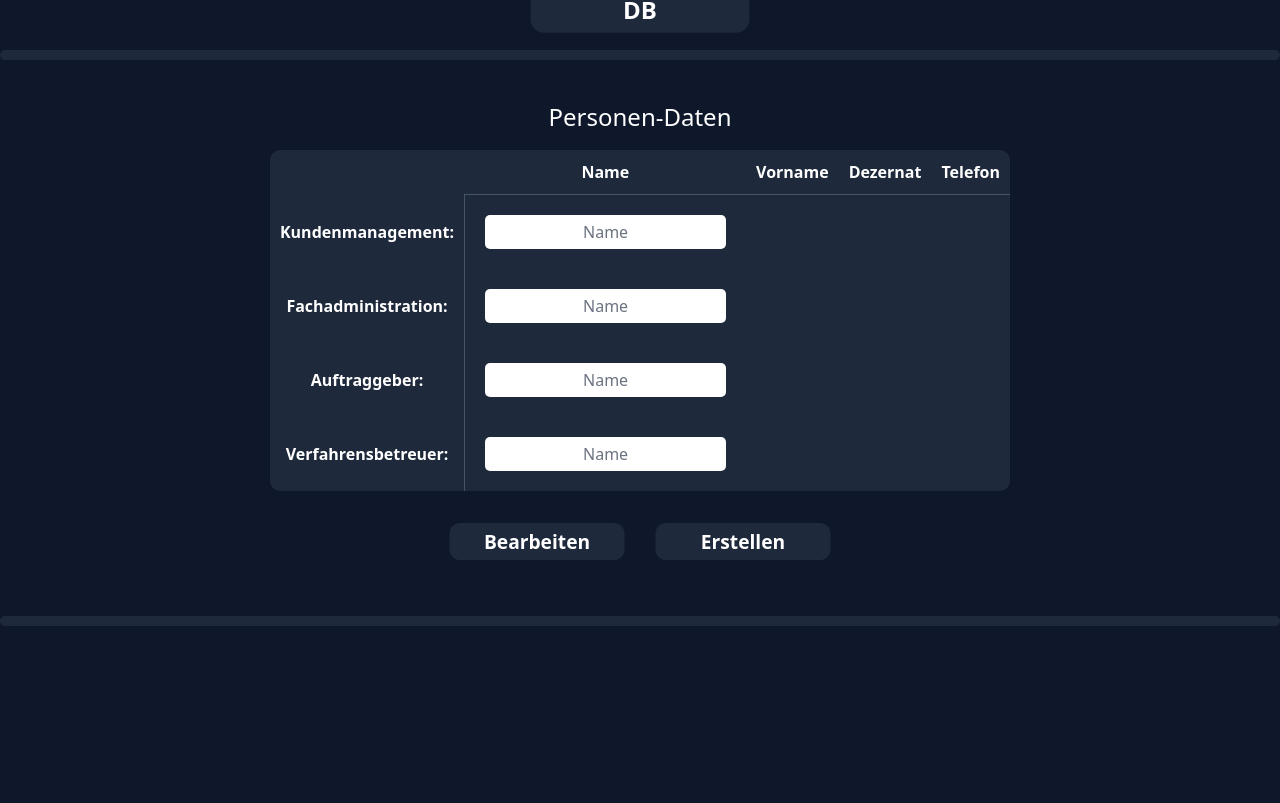
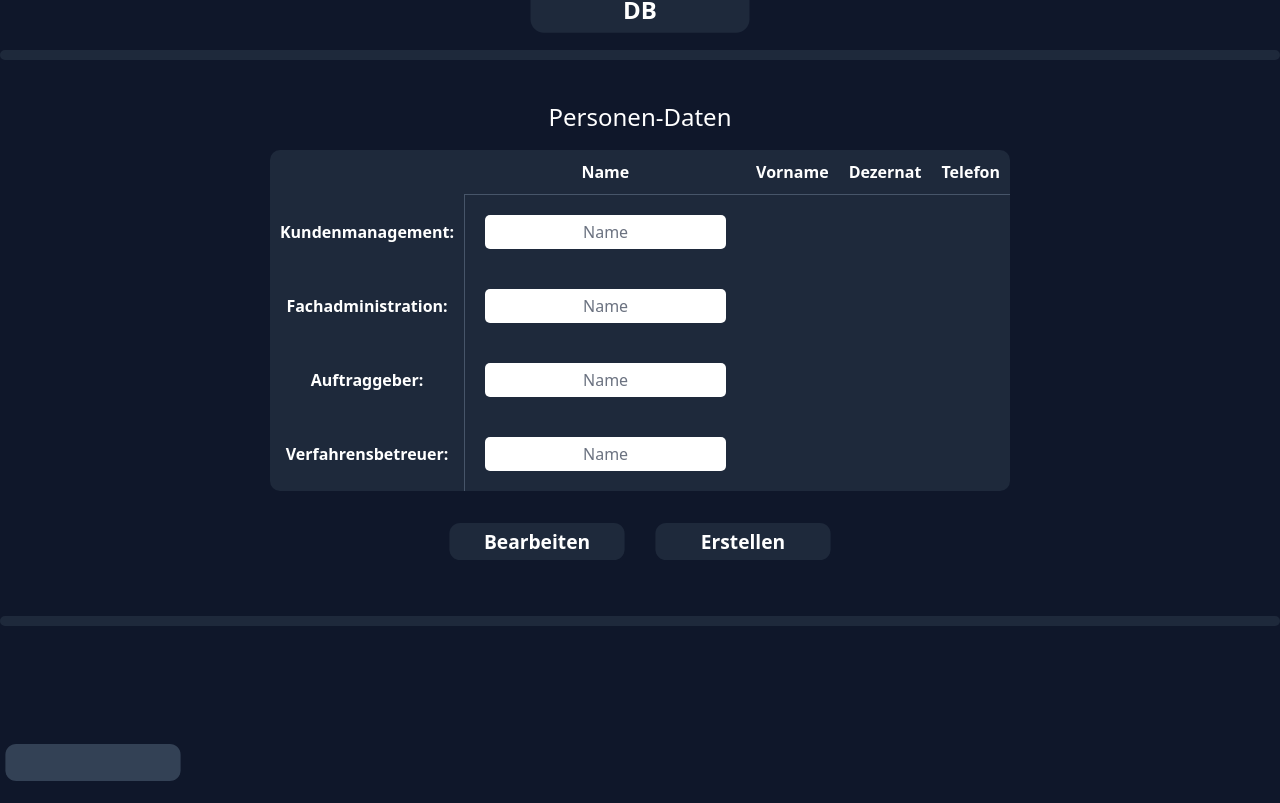
Before and after one commit to LeonKohli/statzy-nuxt, a Nuxt app: page /fachverfahren in a window 1280 px wide. Shown: the part 491-1294 px from the top of the page. Before the commit the page ends 1237 px from the top, so only its background shows below. Built offline with nearby package versions, Linux system fonts and the light colour scheme.

Commit message:
Add styling and functionality to server list buttons

```diff
--- a/pages/fachverfahren.vue
+++ b/pages/fachverfahren.vue
@@ -238,7 +238,8 @@
 
 
     <!--! Für JACOB -->
-    <button v-for="server in serverDetails" :key="server.serverId" @click="handleButtonClick(server)">
+    <button v-for="server in serverDetails" :key="server.serverId" @click="handleButtonClick(server)"
+    class="list-button">
       {{ server.name }}
     </button>
 
@@ -1054,5 +1055,38 @@ export default {
         filter: blur(12px);
         animation: blob-bounce 5s infinite ease;
     }
+    button.list-button {
+    width: 146px;
+    height: 31px;
+    background: #334155;
+    border-radius: 9px;
+    margin: 0 auto;
+    display: block;
+    margin-top: 25px;
+    margin-bottom: 25px;
+    font-weight: bolder;
+    color: white;
+    scale: 120%;
+    margin-right: 20px;
+    margin-left: 20px;
+  }
+  button.list-button:active {
+    scale: 90%;
+    background: #475569;
+    border-radius: 9px;
+    transition-duration: 30ms;
+  }
+  button.list-button:hover {
+    transition-duration: 30ms;
+    background: #475569;
+  }
 
+  .server-list {
+    width: fit-content;
+    height: fit-content;
+    padding: 10px;
+    border-radius: 10px;
+    background-color: #1e293b;
+    margin-right: auto;
+  }
 </style>
```
